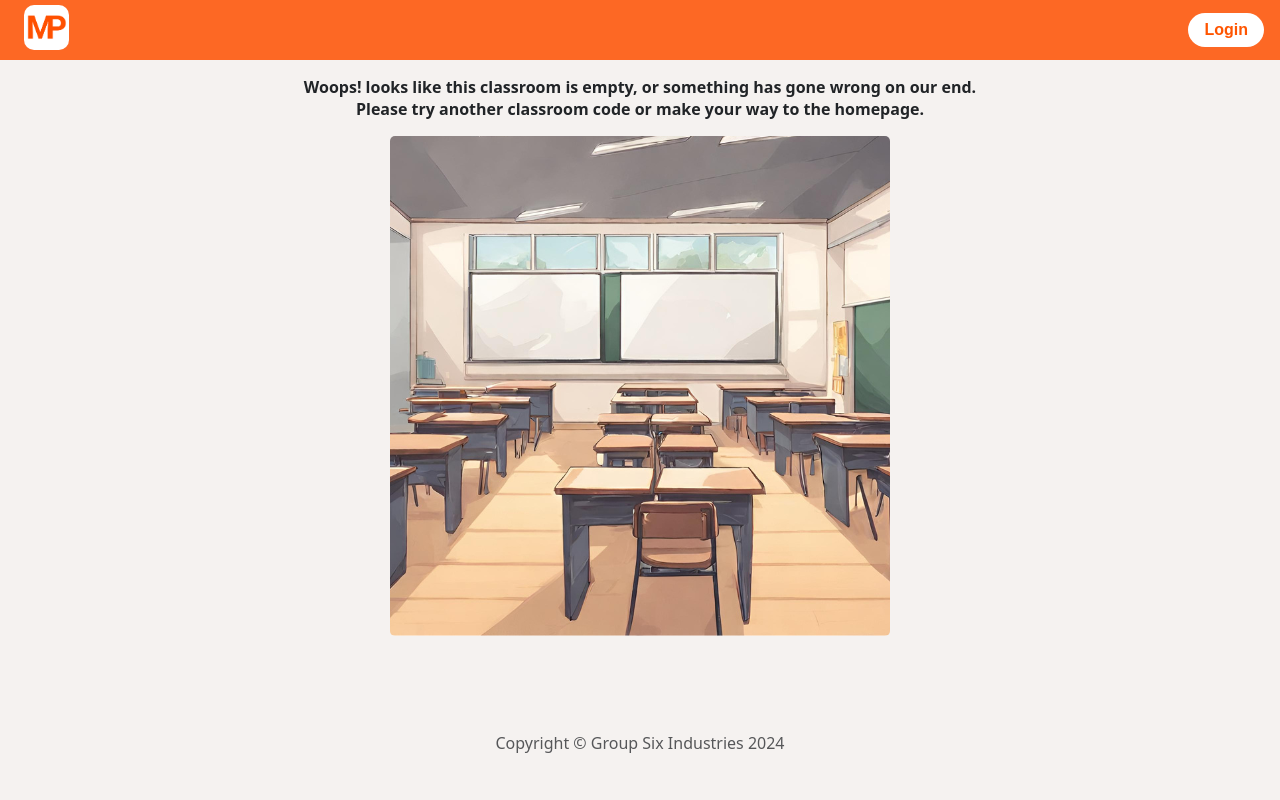
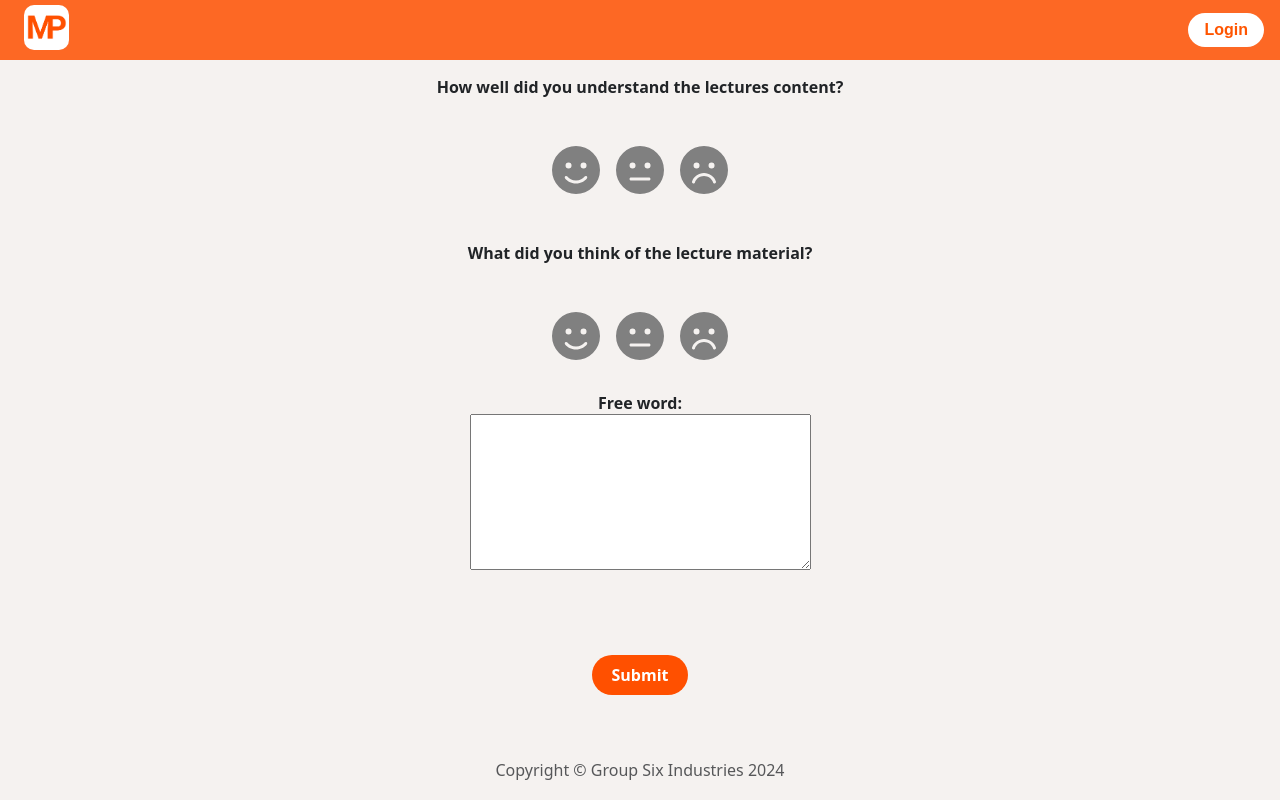
Before and after one commit to Group-6-Software-Development/Project_Poll, a React (Create React App) app in the folder frontend/: page /review/1 in a window 1280 px wide. Built offline with nearby package versions, Linux system fonts and the light colour scheme.

Commit message:
ReviewPage prepare for connection to BE

```diff
--- a/frontend/src/App.js
+++ b/frontend/src/App.js
@@ -37,6 +37,8 @@ const App = () => {
             path="/login"
             element={<Login setIsAuthenticated={setIsAuthenticated} />}
           />
+          <Route path="/lecture/:id" element={<LecturePreview />} />
+          <Route path="/review/:id" element={<ReviewPage />} />
           <Route path="*" element={<ErrorPage />} />
         </Routes>
         <Footer />
--- a/frontend/src/pages/ReviewPage.js
+++ b/frontend/src/pages/ReviewPage.js
@@ -1,4 +1,4 @@
-import { useState } from "react";
+import { useState, useRef } from "react";
 import { FontAwesomeIcon } from "@fortawesome/react-fontawesome";
 import {
   faFaceSmile,
@@ -7,11 +7,16 @@ import {
 } from "@fortawesome/free-solid-svg-icons";
 
 const ReviewPage = () => {
-    function handleSubmit(e) {
-        e.preventDefault();
-        //TODO Submit to BE
-        alert("Submit button Clicked");
+  const textareaRef = useRef(null);
+
+  function handleSubmit(e) {
+    e.preventDefault();
+    // TODO: Submit to BE
+    console.log(selectedContentIcon);
+    console.log(selectedMaterialIcon);
+    console.log(textareaRef.current.value);
   }
+
   function handleForm(e) {
     e.preventDefault();
   }
@@ -77,6 +82,7 @@ const ReviewPage = () => {
           Free word:
           <br />
           <textarea
+            ref={textareaRef}
             name="lecture-review"
             id=""
             cols="40"
```
